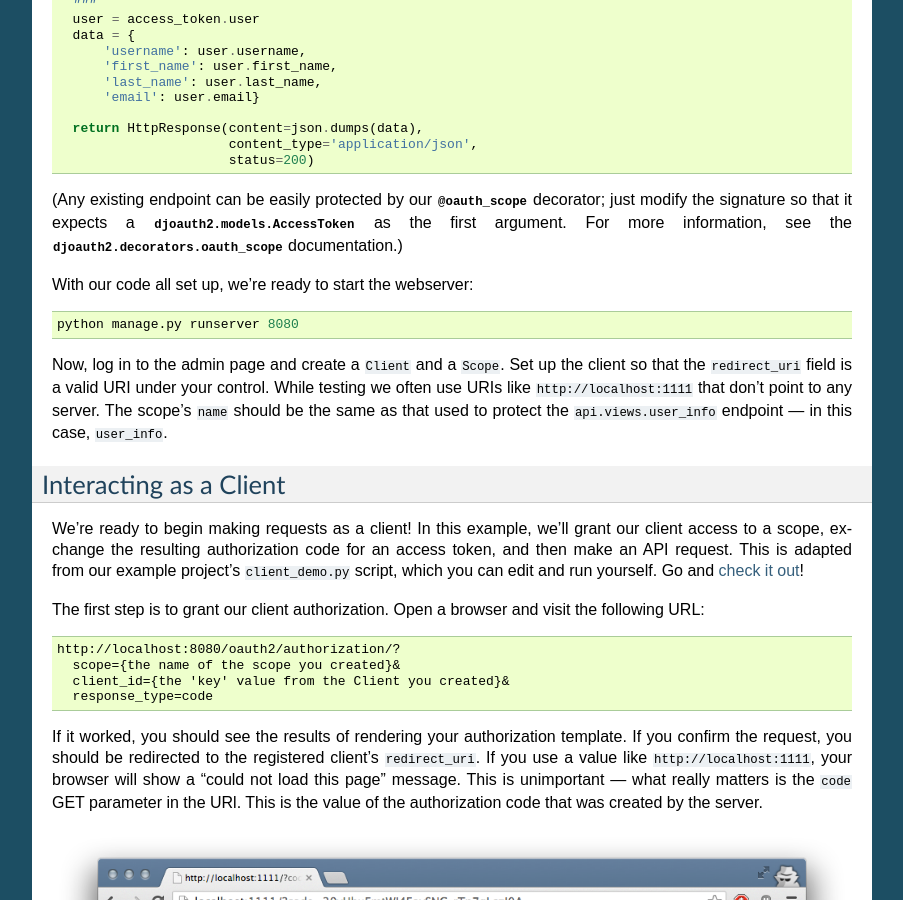
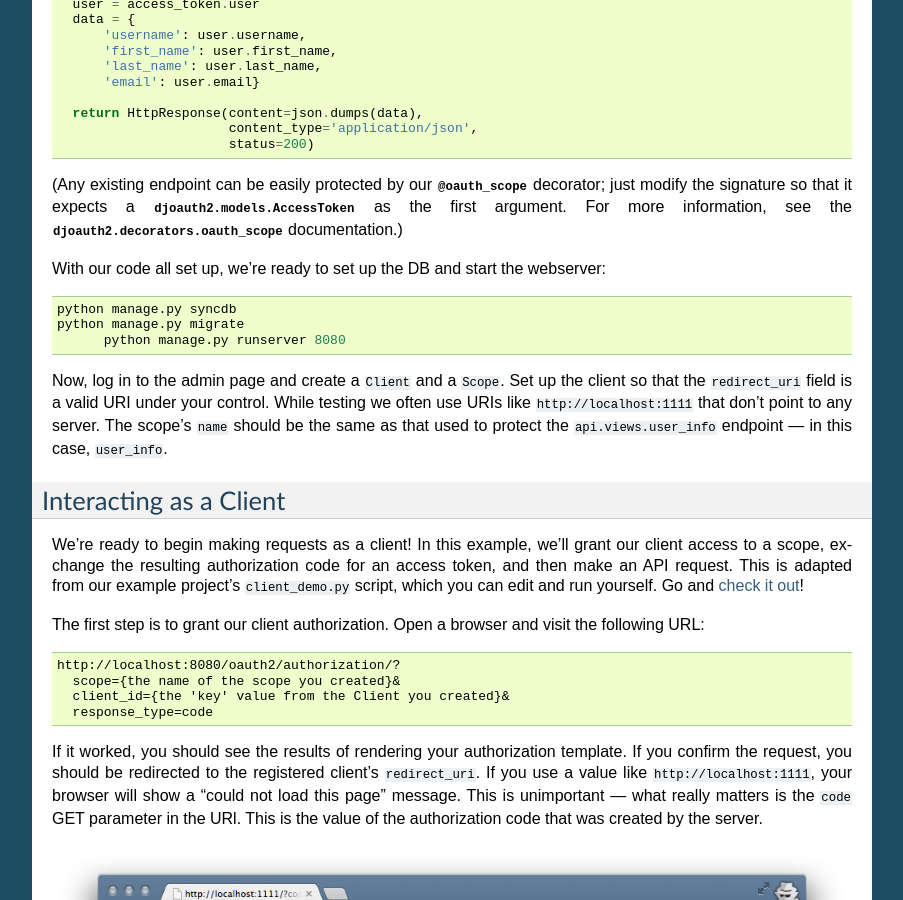
Before and after one commit to peterldowns/djoauth2, a Sphinx documentation site: the page built from docs/quickstart.rst, in a window 1280 px wide and 900 px high, scrolled down 3518 px. Shown: the whole window, without its empty margins (198-1101 px from the left). Built offline with Sphinx 7.4.7, drawn with Linux system fonts in a browser that asks for light colours.

Commit message:
Minor documentation update.

```diff
--- a/docs/quickstart.rst
+++ b/docs/quickstart.rst
@@ -69,7 +68,7 @@ Install the models:
 
 .. code:: bash
 
-	python manage.py syncdb
+  python manage.py syncdb
   python manage.py migrate djoauth2
 
 Run the tests — they should all pass!
@@ -250,10 +249,12 @@ decorator; just modify the signature so that it expects a
 information, see the :py:class:`djoauth2.decorators.oauth_scope`
 documentation.)
 
-With our code all set up, we're ready to start the webserver:
+With our code all set up, we're ready to set up the DB and start the webserver:
 
 .. code:: bash
 
+  python manage.py syncdb
+  python manage.py migrate
 	python manage.py runserver 8080
 
 Now, log in to the admin page and create a ``Client`` and a ``Scope``. Set up
```
Also changed, not shown: other parts of docs/quickstart.rst (+1 -2 lines).
